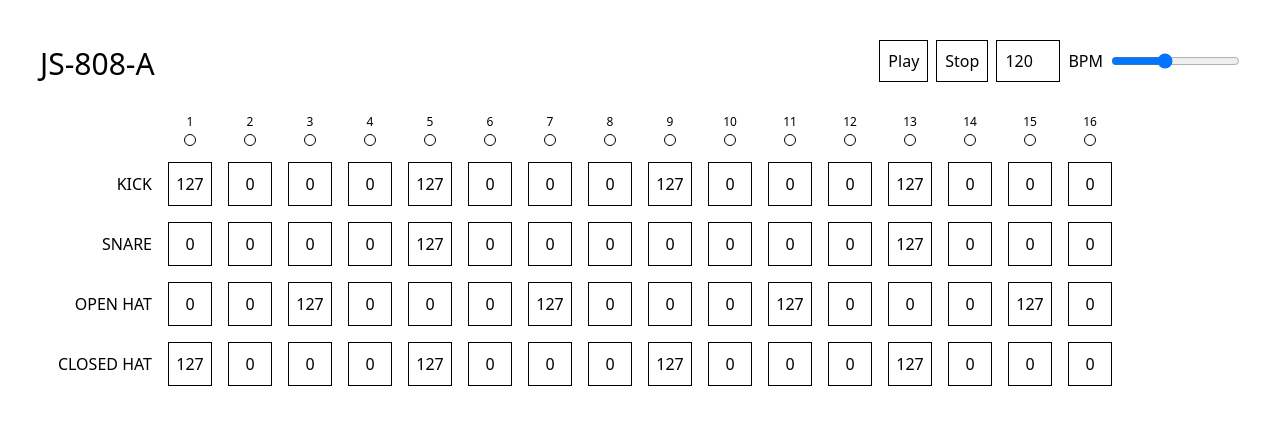
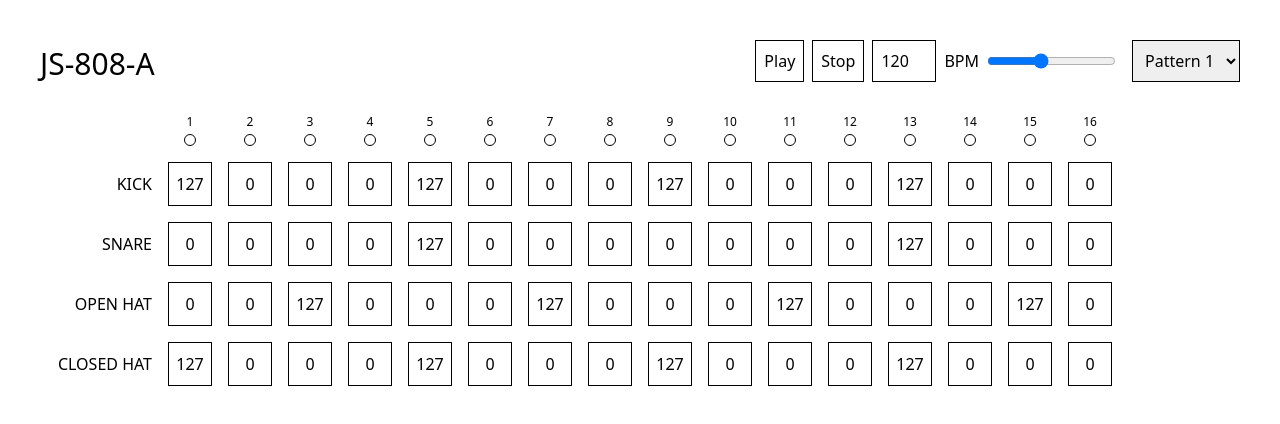
Before and after one commit to arlenpeiffer/js-808, a Nuxt app: page / in a window 1280 px wide. Shown: the top 424 px of the page. Built offline with nearby package versions, Linux system fonts and the light colour scheme.

Commit message:
add pattern select

```diff
--- a/app.vue
+++ b/app.vue
@@ -2,6 +2,7 @@
   <main class="p-10">
     <div class="flex justify-between items-end">
       <h1 class="text-3xl">JS-808-A</h1>
+      <div class="flex items-center gap-4">
         <section aria-label="Playback controls" class="flex gap-2">
           <button class="b b-solid b-black p-2" @click="play">
             {{ isPlaying ? 'Pause' : 'Play' }}
@@ -25,8 +26,22 @@
             aria-labelledby="bpm-label"
           />
         </section>
+        <section aria-label="Pattern chooser">
+          <label for="pattern" class="sr-only">Pattern</label>
+          <select
+            v-model="selectedPatternId"
+            id="pattern"
+            class="b b-solid b-black p-2"
+            @update:model-value="loadPattern"
+          >
+            <option v-for="{ id, name } in patterns" :key="id" :value="id">
+              {{ name }}
+            </option>
+          </select>
+        </section>
       </div>
-    <div class="mt-8 space-y-4">
+    </div>
+    <section aria-label="Pattern editor" class="mt-8 space-y-4">
       <div class="flex gap-4 pl-32">
         <div v-for="step in 16" :key="step" class="w-11 shrink-0">
           <p class="text-xs text-center">{{ step }}</p>
@@ -37,19 +52,22 @@
         </div>
       </div>
       <Instrument
-        v-for="({ name, sequence }, index) in pattern.instruments"
-        :key="index"
+        v-for="({ name, sequence }, index) in selectedPattern?.instruments"
+        :key="`${selectedPatternId}-${index}`"
         :name="name"
         :sequence="sequence"
       />
-    </div>
+    </section>
   </main>
 </template>
 
 <script setup lang="ts">
+import type { Pattern } from './types'
+
 const { bpm, currentStep, isPlaying, play, stop } = usePlayback()
 
-const pattern = {
+const patterns = ref([
+  {
     id: '1',
     name: 'Pattern 1',
     bpm: 120,
@@ -71,5 +89,44 @@ const pattern = {
         sequence: [127, 0, 0, 0, 127, 0, 0, 0, 127, 0, 0, 0, 127, 0, 0, 0]
       }
     ]
+  },
+  {
+    id: '2',
+    name: 'Pattern 2',
+    bpm: 160,
+    instruments: [
+      {
+        name: 'Kick',
+        sequence: [0, 0, 0, 0, 127, 0, 0, 0, 0, 0, 0, 0, 127, 0, 0, 0]
+      },
+      {
+        name: 'Snare',
+        sequence: [127, 0, 0, 0, 127, 0, 0, 0, 127, 0, 0, 0, 127, 0, 0, 0]
+      },
+      {
+        name: 'Open Hat',
+        sequence: [0, 0, 127, 0, 0, 0, 127, 0, 0, 0, 127, 0, 0, 0, 127, 0]
+      },
+      {
+        name: 'Closed Hat',
+        sequence: [127, 0, 0, 0, 127, 0, 0, 0, 127, 0, 0, 0, 127, 0, 0, 0]
+      }
+    ]
+  }
+])
+
+const selectedPatternId = ref('1')
+
+const selectedPattern = computed(() =>
+  patterns.value.find(pattern => pattern.id === selectedPatternId.value)
+)
+
+const loadPattern = (id: string) => {
+  stop()
+
+  const pattern = patterns.value.find(pattern => pattern.id === id) as Pattern
+
+  selectedPatternId.value = pattern.id
+  bpm.value = pattern.bpm
 }
 </script>
--- a/types.ts
+++ b/types.ts
@@ -1,11 +1,11 @@
-interface Pattern {
+export interface Pattern {
   readonly id: string
   name: string
   bpm: number
   instruments: Instrument[]
 }
 
-interface Instrument {
+export interface Instrument {
   name: string
   sequence: number[]
   volume?: number
```
Lines whose indentation alone changed are shown as unchanged.
